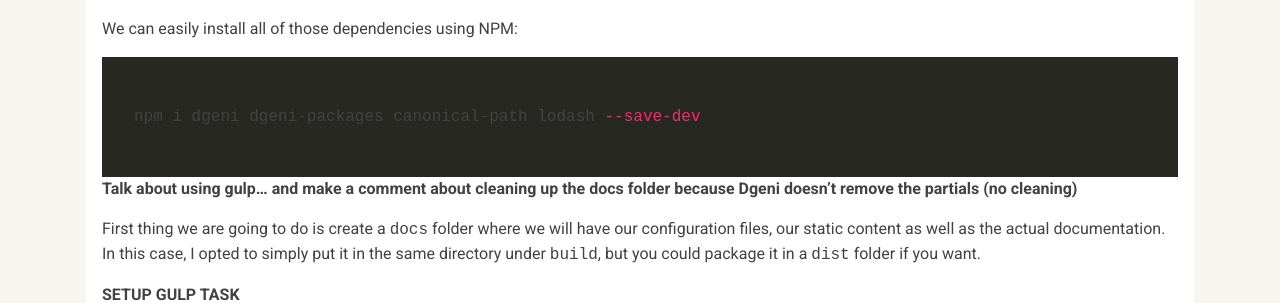
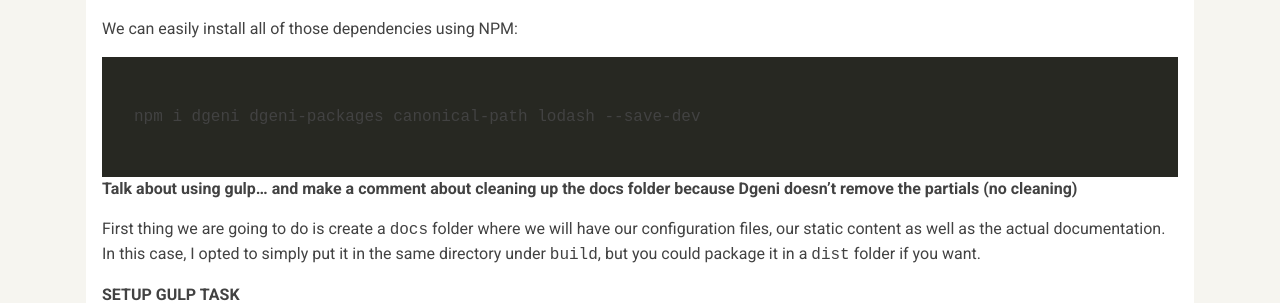
Before and after one commit to earth4x/sebastienpelletier, a Jekyll site: the page built from _posts/2016-09-20-document-angular-dgeni.markdown, in a window 1280 px wide and 900 px high, scrolled down 1460 px. Shown: the part 152-455 px from the top of the window. Built offline with Jekyll 4.4.1, drawn with Linux system fonts in a browser that asks for light colours; comment, search, counter and statistics services are not loaded.

Commit message:
switch language for easier reading

`````diff
--- a/_posts/2016-09-20-document-angular-dgeni.markdown
+++ b/_posts/2016-09-20-document-angular-dgeni.markdown
@@ -61,7 +61,7 @@ We will need a couple of NodeJS packages for documenting our application:
 - LoDash (optional), JavaScript utility library
 
 We can easily install all of those dependencies using NPM:
-````shell
+````
 npm i dgeni dgeni-packages canonical-path lodash --save-dev
 ````
 
@@ -72,7 +72,7 @@ First thing we are going to do is create a `docs` folder where we will have our
 **SETUP GULP TASK**
 
 Create the following folder structure in the root folder of your application
-````shell
+````
 ├── docs/
 │   ├── app/
 │   ├── config/
`````
